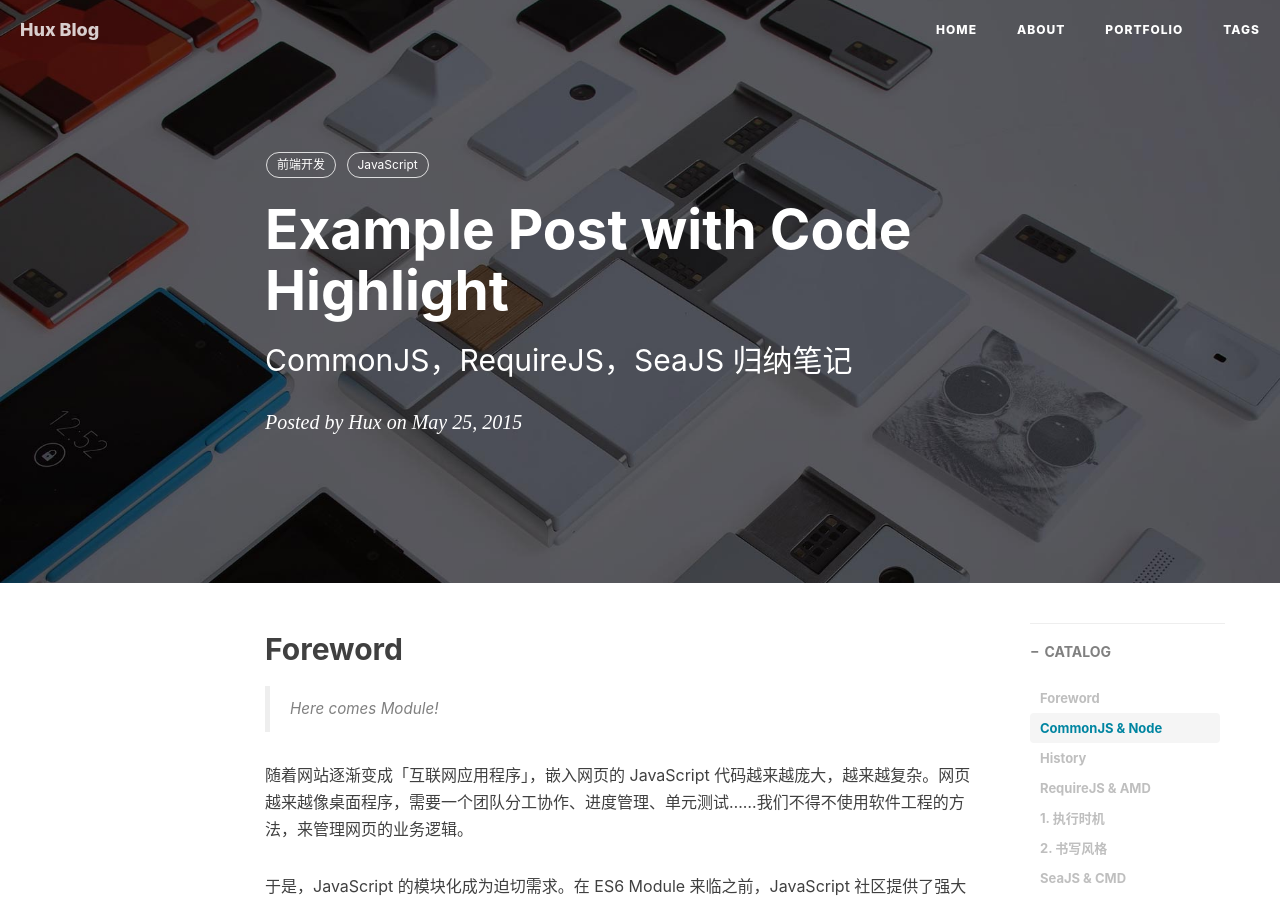
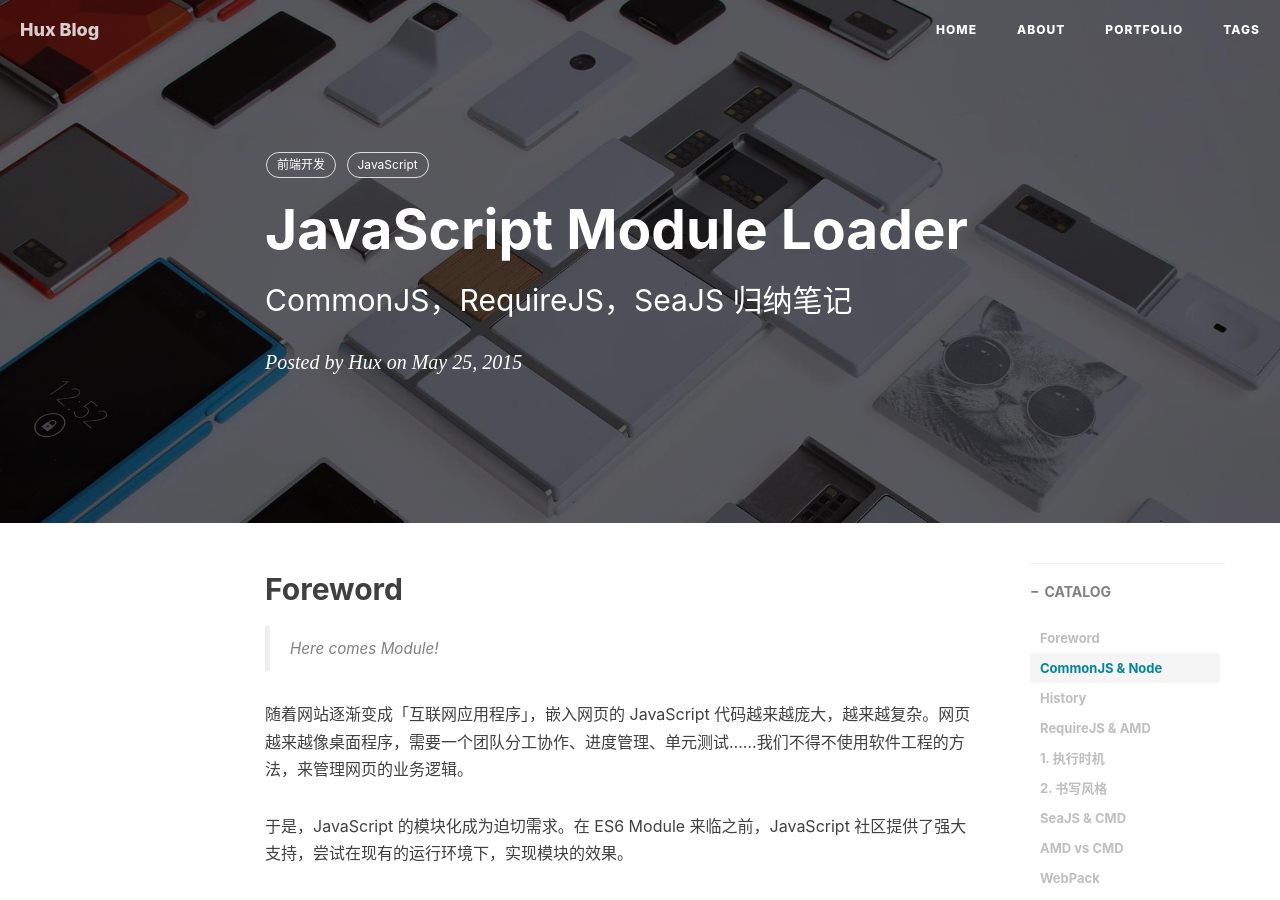
Before and after one commit to q97236143/Huxproh, a Jekyll site: the page built from _posts/2015-05-25-js-module-loader.markdown, in a window 1280 px wide and 900 px high. Built offline with Jekyll 4.4.1, drawn with Linux system fonts in a browser that asks for light colours; nearby versions of some CDN libraries; comment, search, counter and statistics services are not loaded.

Commit message:
[self] fixed wrong title of post js-module-loader

```diff
--- a/_posts/2015-05-25-js-module-loader.markdown
+++ b/_posts/2015-05-25-js-module-loader.markdown
@@ -1,6 +1,6 @@
 ---
 layout:     post
-title:      "Example Post with Code Highlight"
+title:      "JavaScript Module Loader"
 subtitle:   "CommonJS，RequireJS，SeaJS 归纳笔记"
 date:       2015-05-25
 author:     "Hux"
```
